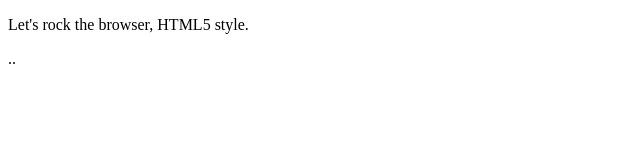
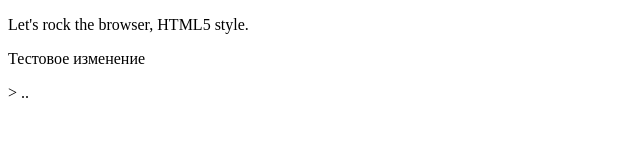
Before and after one commit to JS-John-Smith/Test, a plain HTML site: page Project2/index.html in a window 1280 px wide. Shown: the whole page, without its empty margins (0-640 px from the left). Drawn offline with Linux system fonts and the light colour scheme.

Commit message:
Test message 2

```diff
--- a/Project2/index.html
+++ b/Project2/index.html
@@ -8,6 +8,7 @@
 
 <body>
     <p>Let's rock the browser, HTML5 style.</p>
+    <p>Тестовое изменение</p>>
     <script src="script.js"></script>
 </body>..
 
```
